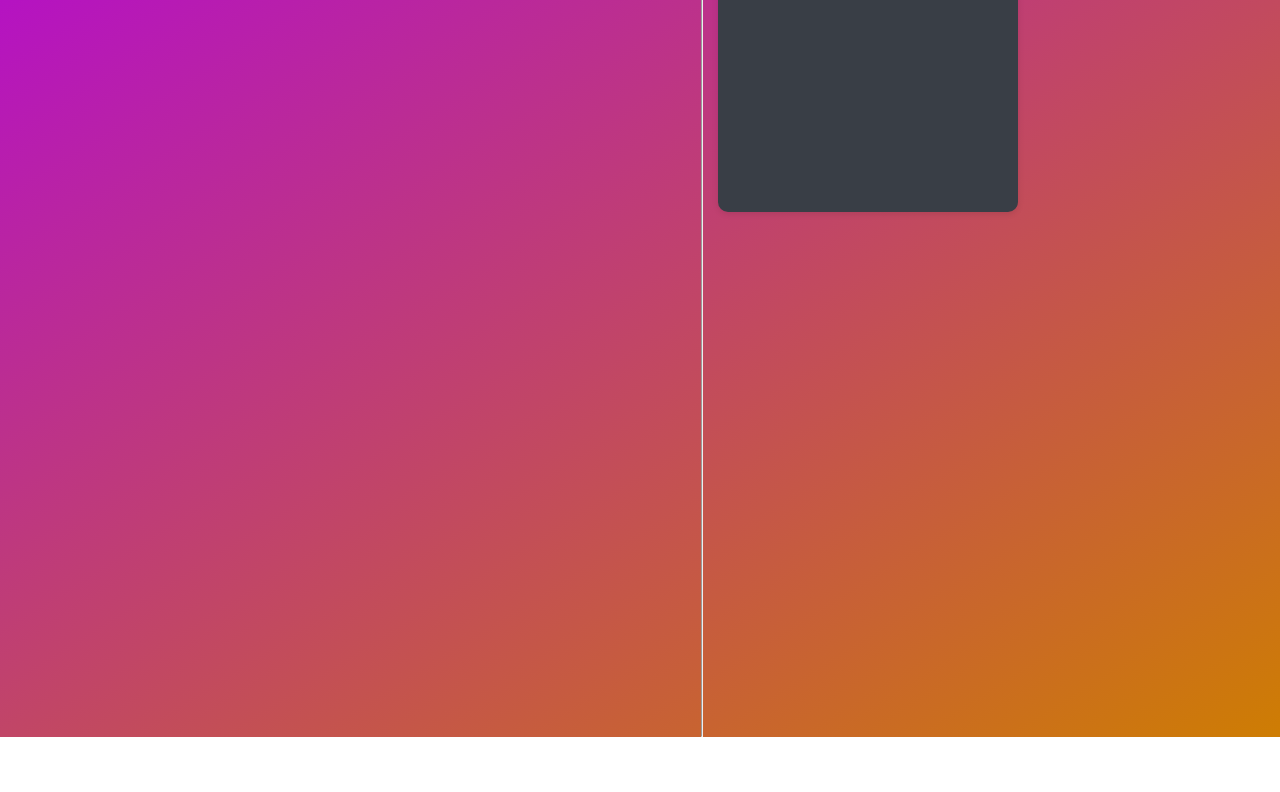
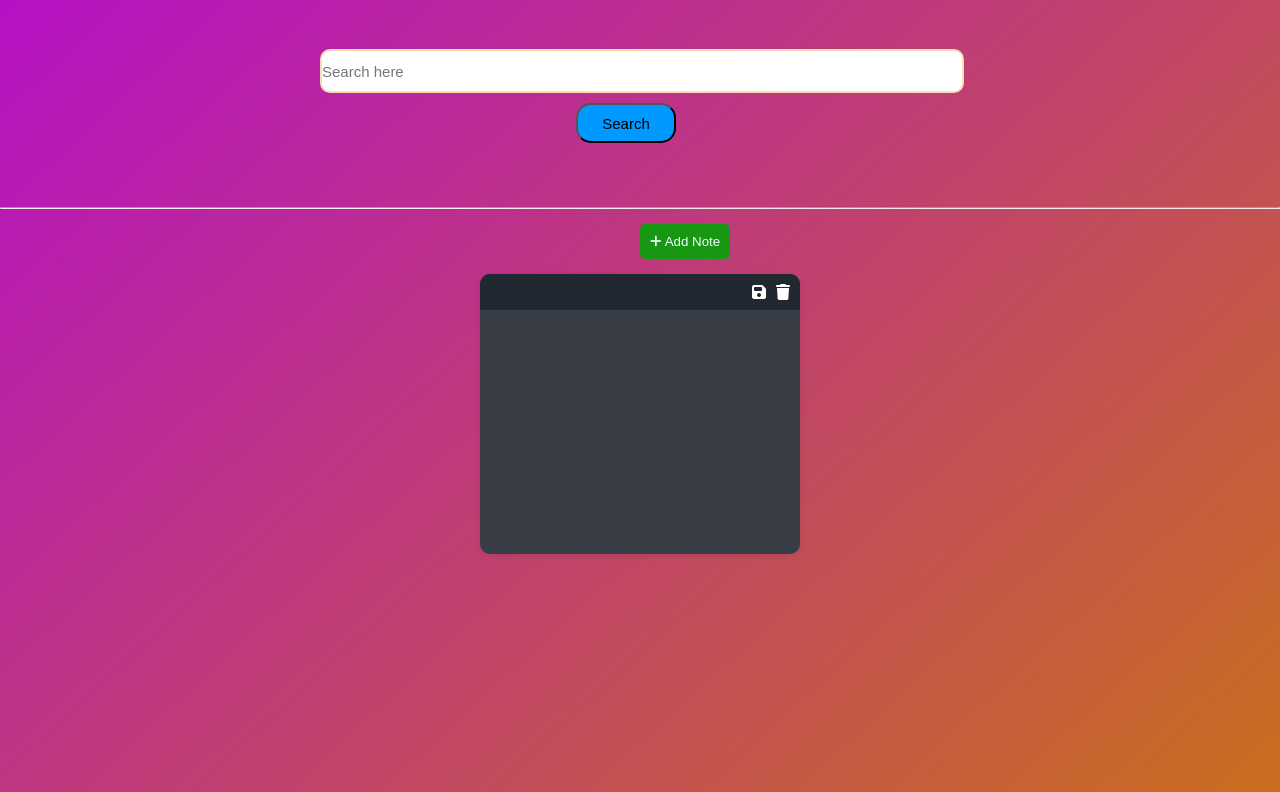
Before and after one commit to Iamanajaz/search, a plain HTML site: page index.html in a window 1280 px wide. Shown: the part 63-855 px from the top of the page. Before the commit the page ends 800 px from the top, so only its background shows below. Drawn offline with Linux system fonts and the light colour scheme.

Commit message:
Update style.css

```diff
--- a/style.css
+++ b/style.css
@@ -1,46 +1,53 @@
 *{
   padding: 0;
   margin: 0;
-  box-sizing: border-box;
+  /* box-sizing: border-box; */
 
 }
 
 body{
   background: linear-gradient(to right bottom,#b40eca,#ce7d03);
-  display: flex;
+
 font-family: 'Franklin Gothic Medium', 'Arial Narrow', Arial, sans-serif;
 }
 container{
   align-items: center;
 }
 h1{
+  color: white;
   text-align: center;
   font-size: 42px;
 }
 .searchbox{
-  margin-left: 100px;
-  align-items: center;
+  margin: 5% 25% 5% 25% ;
+  /* align-items: center; */
+
 }
 #searchQuery{
+
   padding: auto;
   margin: auto;
   font-size: 15px;
-  width: 200px;
+  width: 100%;
   height: 40px;
   border: 2px solid wheat;
   border-radius: 10px;
   align-items: center;
 }
 #searchbt{
+  margin-top: 10px;
+  margin-left: 40%;
+
   background-color: rgb(0, 153, 255);
   font-size: 15px;
   width: 100px;
   height: 40px;
+  border-radius: 15px;
 
 }
 #searchbt:hover{
 background-color:cyan ;
-border-radius: 15px;
+
 }
 
 /* notes */
@@ -55,9 +62,11 @@ border-radius: 15px;
 }
 
 #addBtn{
-  position: fixed;
-  top: 20px;
-  right: 20px;
+  /* position: fixed;
+  top: 300px;
+  right: 20px; */
+  margin-top:15px ;
+  margin-left: 50%;
   color: azure;
   background-color: #179712;
   padding: 10px;
```
